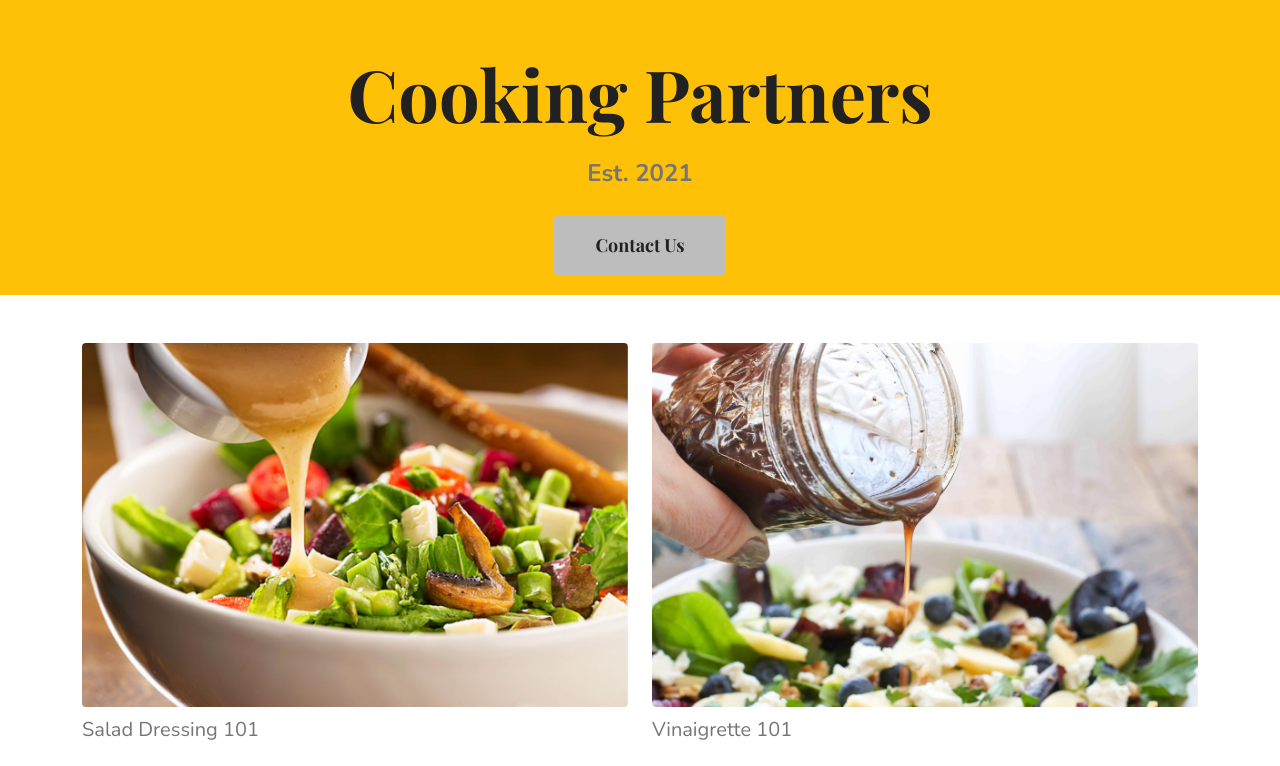
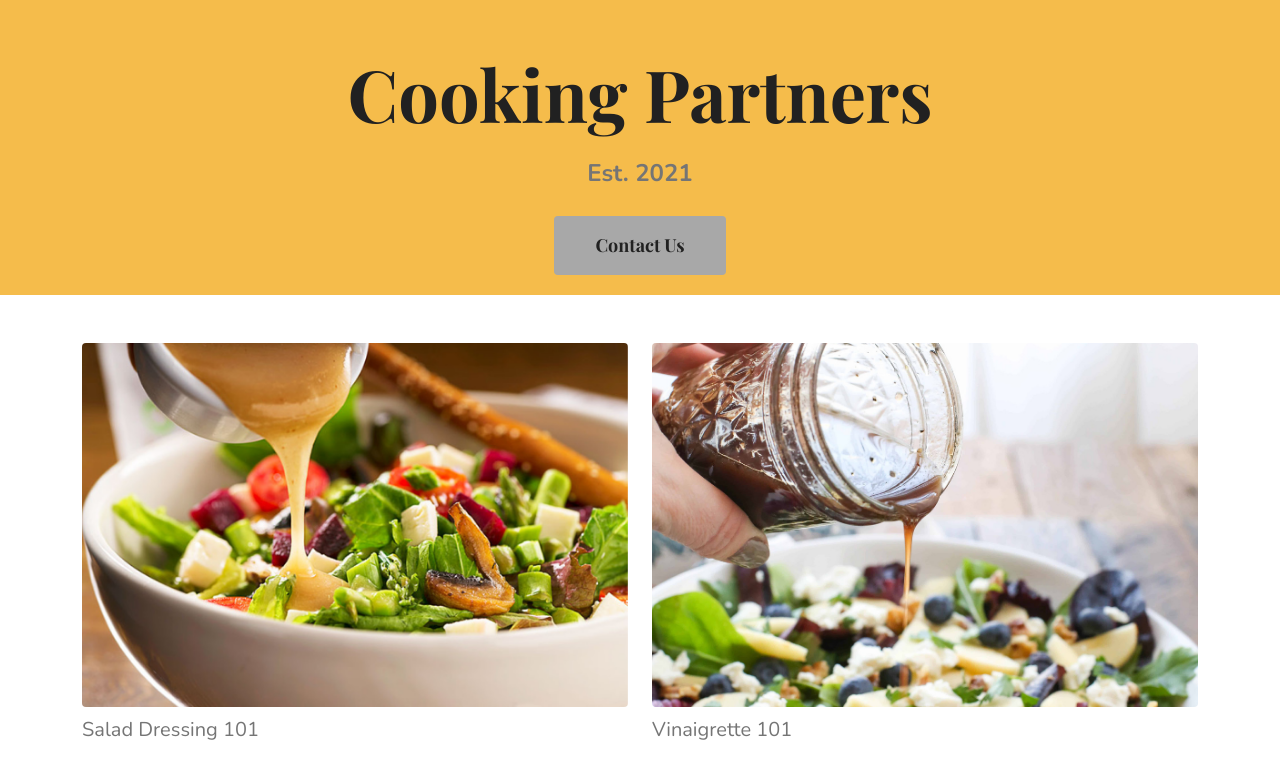
Before and after one commit to paumeszam/Portfolio-Project-PMZ, a plain HTML site: page index.html in a window 1280 px wide. Shown: the top 766 px of the page. Drawn offline with nearby package versions, Linux system fonts and the light colour scheme.

Commit message:
Changed color palette

```diff
--- a/styles/portfolio.css
+++ b/styles/portfolio.css
@@ -1,11 +1,9 @@
 :root {
-  --primary-color: #ffc107;
-  --light-primary-color: #ffecb3;
-  --dark-primary-color: #ffa000;
+  --primary-color: #f5bc4b;
+  --light-primary-color: #a8a8a8;
+  --dark-primary-color: #f15b5c;
   --primary-text: #212121;
   --secondary-text: #757575;
-  --accent-color: #9e9e9e;
-  --divider-color: #bdbdbd;
   --heading-font-family: "Playfair Display", serif;
   --default-font-family: "Nunito", sans-serif;
 }
@@ -60,7 +58,7 @@ a:hover {
 }
 
 .btn-contact {
-  background: var(--divider-color);
+  background: var(--light-primary-color);
   border-radius: 4px;
   color: var(--primary-text);
   font-family: var(--heading-font-family);
```
